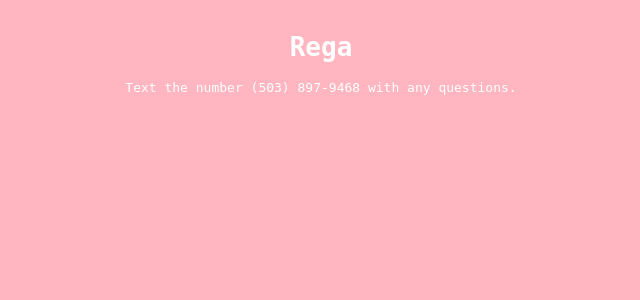
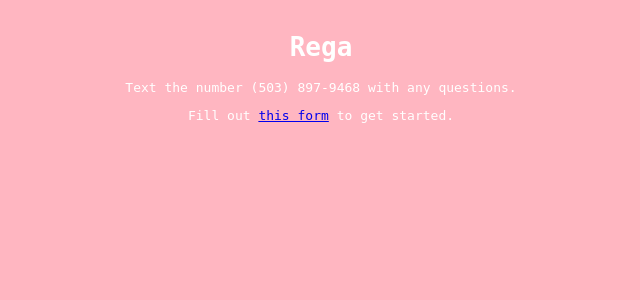
Before and after one commit to erica-chiu/CaliforniaGirls, a Flask app: page / in a window 1280 px wide. Shown: the part 185-485 px from the top of the page, without its empty margins (319-959 px from the left). Run offline with Flask 2, Linux system fonts and the light colour scheme; parts of the project's set-up code (start-up, migrations or seed data) failed here and were passed over.

Commit message:
Added form

```diff
--- a/templates/mainpage.html
+++ b/templates/mainpage.html
@@ -9,6 +9,7 @@
         <div>
           <h1> Rega </h1>
           <p> Text the number (503) 897-9468 with any questions. </p>
+          <p> Fill out <a href="https://goo.gl/forms/9smXzOPDh0m3IiNh2">this form</a> to get started. </p>
         </div>
     </body>
 </html>
```
